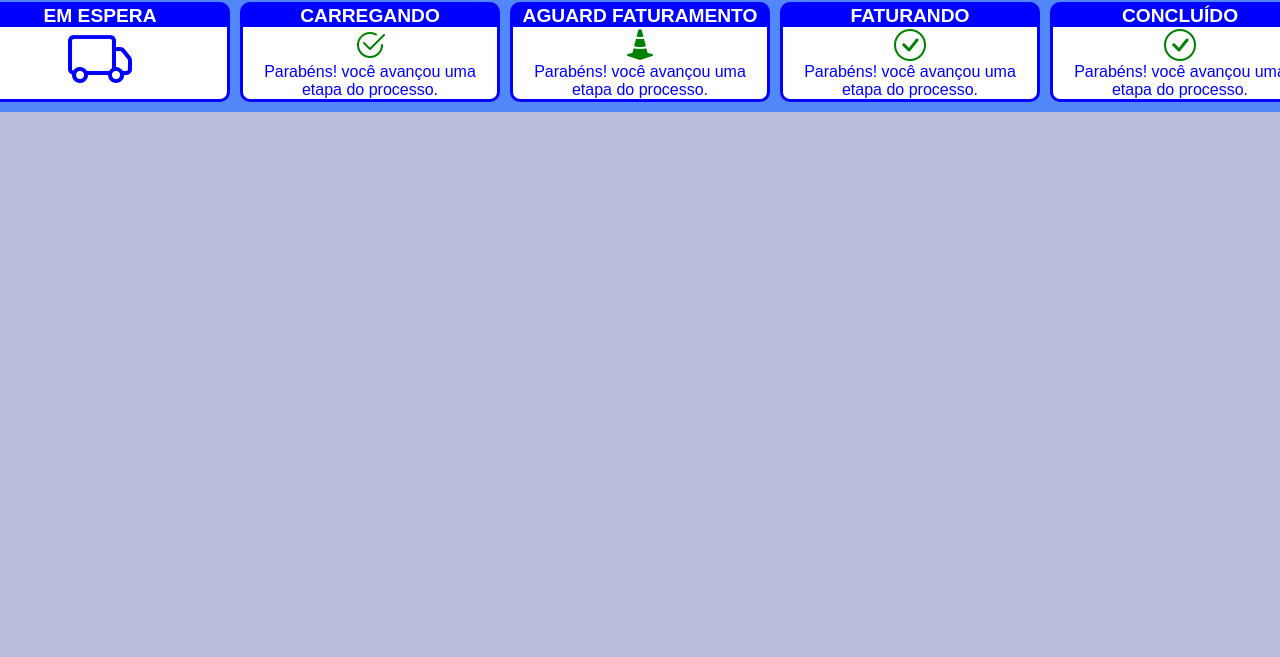
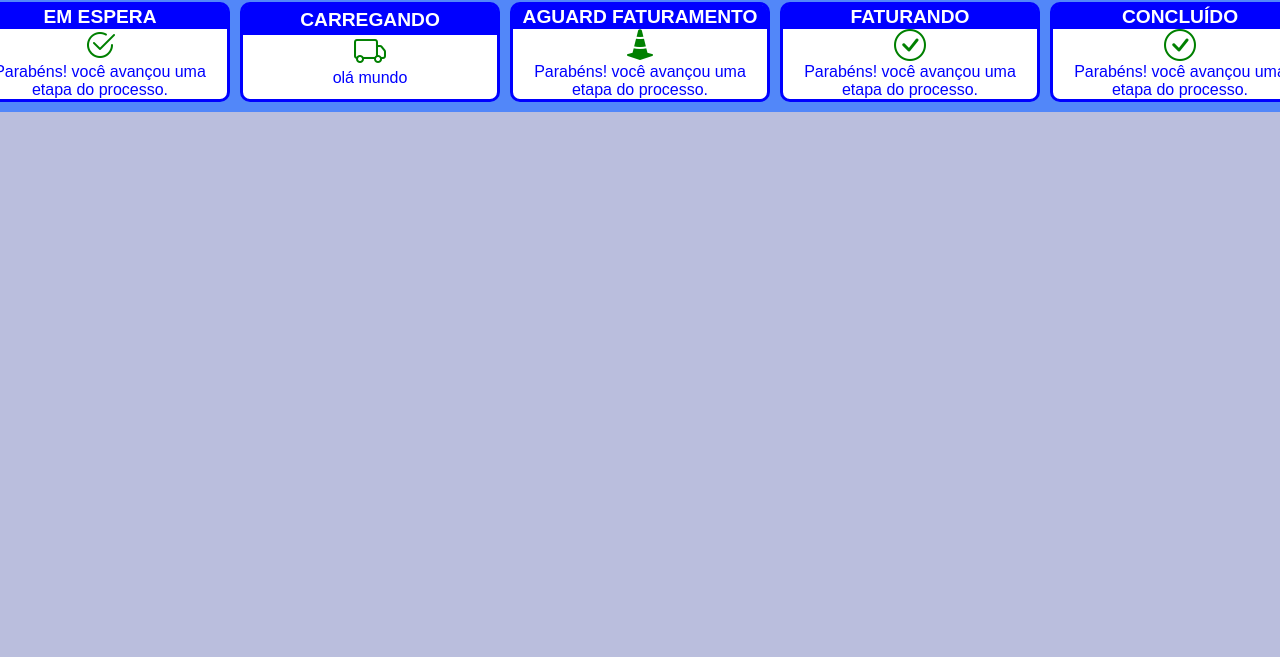
Before and after one commit to francisconeponuceno/projeto-kanban, a plain HTML site: page index.html in a window 1280 px wide. Shown: the part 143-800 px from the top of the page. Drawn offline with nearby package versions, Linux system fonts and the light colour scheme.

Commit message:
atualizacao

```diff
--- a/index.html
+++ b/index.html
@@ -17,7 +17,9 @@
     </section>
 
     <section class="card">
+
         <header class="content">
+
             <nav>
                 <div class="menu">
                     <div><h1>SEQ</h1><span>1</span></div>
@@ -29,73 +31,68 @@
                     <div><h1>CUB</h1><span>80</span></div>
                 </div>
             </nav>
+
             <div class="logo">
                 <img src="usuario.avif" alt="">
             </div>
         </header>
 
         <div class="mae">
-            <div class="fase1" id="espera">
+
+            <div class="fase" id="espera">
                 <div class="title">
                     <h1>EM ESPERA</h1>
                 </div>
-                <div class="carrinho"><i class="bi bi-truck"></i></div>
-                <div class="descricao">
-                    <div class="passo1">
-                        <i class="bi bi-check-circle"></i>
-                        <p>Parabéns! você avançou uma etapa do processo.</p>
-                    </div>
+                <div class="passo">
+                    <i class="bi bi-check2-circle"></i>
+                    <p id="msg1">Parabéns! você avançou uma etapa do processo.</p>
                 </div>
             </div>
-            <div class="fase2">
+
+            <div class="fase">
                 <div class="title" id="carregando">
                     <h1>CARREGANDO</h1>
                 </div>
-                <div class="carrinho" id="cart2"><i class="bi bi-truck"></i></div>
-                <div class="descricao">
-                    <div class="passo2">
-                        <i class="bi bi-check2-circle"></i>
-                        <p>Parabéns! você avançou uma etapa do processo.</p>
-                    </div>
+                <div class="passo">
+                    <i class="bi bi-check2-circle" id="icone2"></i>
+                    <p id="msg2">Parabéns! você avançou uma etapa do processo.</p>
                 </div>
+            </div>
 
-            </div>
-            <div class="fase3">
+            <div class="fase">
                 <div class="title" id="aguard-faturamento">
                     <h1>AGUARD FATURAMENTO</h1>
                 </div>
-
-                <div class="descricao">
-                    <div class="passo3">
-                        <i class="bi bi-cone-striped"></i>
-                        <p>Parabéns! você avançou uma etapa do processo.</p>
-                    </div>
+                <div class="passo">
+                    <i class="bi bi-cone-striped"></i>
+                    <p>Parabéns! você avançou uma etapa do processo.</p>
                 </div>
             </div>
-            <div class="fase4">
+
+            <div class="fase">
                 <div class="title" id="faturando">
                     <h1>FATURANDO</h1>
                 </div>
-                <div class="descricao">
-                    <div class="passo4">
-                        <i class="bi bi-check-circle"></i>
-                        <p>Parabéns! você avançou uma etapa do processo.</p>
-                    </div>
+                <div class="passo">
+                    <i class="bi bi-check-circle"></i>
+                    <p>Parabéns! você avançou uma etapa do processo.</p>
                 </div>
             </div>
-            <div class="fase5">
+
+            <div class="fase">
                 <div class="title" id="concluído">
                     <h1>CONCLUÍDO</h1>
                 </div>
-                <div class="descricao">
-                    <div class="passo5">
-                        <i class="bi bi-check-circle"></i>
-                        <p>Parabéns! você avançou uma etapa do processo.</p>
-                    </div>
+                <div class="passo">
+                    <i class="bi bi-check-circle"></i>
+                    <p>Parabéns! você avançou uma etapa do processo.</p>
                 </div>
             </div>
+
         </div>
+
     </section>
 
+    <script src="script.js"></script>
 </body>
 </html>
--- a/script.js
+++ b/script.js
@@ -0,0 +1,9 @@
+var msg2 = document.querySelector('#msg2');
+var icone2 = document.querySelector('#icone2');
+msg2.innerHTML = 'olá mundo';
+
+let carro = "bi bi-truck"
+let cone = "bi bi-cone-striped"
+let chekok = "bi bi-check2-circle"
+
+icone2.classList = carro;
--- a/style.css
+++ b/style.css
@@ -106,7 +106,7 @@ img {
     gap: 10px;
 }
 
-.fase1 {
+.fase {
     width: 260px;
     height: 100px;
     color: var(--branco);
@@ -117,7 +117,7 @@ img {
     flex-direction: column;
 }
 
-.fase1 .title {
+.fase .title {
     display: flex;
     height: 30px;
     background-color: var(--azul3);
@@ -128,181 +128,7 @@ img {
     font-size: 0.8rem;
 }
 
-.fase1 .descricao {
-    display: flex;
-    flex-direction: column;
-    margin: 2px;
-    border-radius: 5px;
-}
-
-/* #######FIM DO ESTILO DA FASE 1 ########*/
-
-/* #######INICIO DO ESTILO DA FASE 2 ########*/
-
-.fase2 {
-    width: 260px;
-    height: 100px;
-    color: var(--branco);
-    border-radius: 10px;
-    border: 3px solid var(--azul3);
-    background-color: var(--branco);
-    display: flex;
-    flex-direction: column;
-}
-
-.fase2 .title {
-    display: flex;
-    height: 30px;
-    background-color: var(--azul3);
-    border-radius: 5px 5px 0px 0px;
-    justify-content: center;
-    align-items: center;
-    text-align: center;
-    font-size: 0.8rem;
-}
-
-.fase2 .descricao {
-    display: flex;
-    flex-direction: column;
-    margin: 2px;
-    border-radius: 5px;
-}
-
-/* #######FIM DO ESTILO DA FASE 2 ########*/
-
-/* #######INICIO DO ESTILO DA FASE 3 ########*/
-
-.fase3 {
-    width: 260px;
-    height: 100px;
-    color: var(--branco);
-    border-radius: 10px;
-    border: 3px solid var(--azul3);
-    background-color: var(--branco);
-    display: flex;
-    flex-direction: column;
-}
-
-.fase3 .title {
-    display: flex;
-    height: 30px;
-    background-color: var(--azul3);
-    border-radius: 5px 5px 0px 0px;
-    justify-content: center;
-    align-items: center;
-    text-align: center;
-    font-size: 0.8rem;
-}
-
-.fase3 .descricao {
-    display: flex;
-    flex-direction: column;
-    margin: 2px;
-    border-radius: 5px;
-}
-
-/* #######FIM DO ESTILO DA FASE 3 ########*/
-
-/* #######INICIO DO ESTILO DA FASE 4 ########*/
-
-.fase4 {
-    width: 260px;
-    height: 100px;
-    color: var(--branco);
-    border-radius: 10px;
-    border: 3px solid var(--azul3);
-    background-color: var(--branco);
-    display: flex;
-    flex-direction: column;
-}
-
-.fase4 .title {
-    display: flex;
-    height: 30px;
-    background-color: var(--azul3);
-    border-radius: 5px 5px 0px 0px;
-    justify-content: center;
-    align-items: center;
-    text-align: center;
-    font-size: 0.8rem;
-}
-
-.fase4 .descricao {
-    display: flex;
-    flex-direction: column;
-    margin: 2px;
-    border-radius: 5px;
-}
-
-/* #######FIM DO ESTILO DA FASE 4 ########*/
-
-/* #######INICIO DO ESTILO DA FASE 5 ########*/
-
-.fase5 {
-    width: 260px;
-    height: 100px;
-    color: var(--branco);
-    border-radius: 10px;
-    border: 3px solid var(--azul3);
-    background-color: var(--branco);
-    display: flex;
-    flex-direction: column;
-}
-
-.fase5 .title {
-    display: flex;
-    height: 30px;
-    background-color: var(--azul3);
-    border-radius: 5px 5px 0px 0px;
-    justify-content: center;
-    align-items: center;
-    text-align: center;
-    font-size: 0.8rem;
-}
-
-.fase5 .descricao {
-    display: flex;
-    flex-direction: column;
-    margin: 2px;
-    border-radius: 5px;
-}
-
-/* #######FIM DO ESTILO DA FASE 5 ########*/
-/* ########################################*/
-
-/* #######INICIO DO ESTILO DO PASSO 1 ########*/
-
-.passo1{
-    display: none
-}
-
-.passo2 {
-    display: block;
-}
-
- #cart2 {
-    display: none;
-}
-
-.carrinho {
-    width: 100%;
-    height: 100%;
-    display: flex;
-    justify-content: center;
-    display: block;
-}
-
- .carrinho i {
-    display: flex;
-    justify-content: center;
-    align-items: center;
-    text-align: center;
-    font-size: 4rem;
-    color: var(--azul3);
-
-}
-
-.passo1 i {
+.fase .passo i {
     color: var(--verde);
     display: flex;
     justify-content: center;
@@ -311,96 +137,7 @@ img {
     margin-bottom: 2px;
 }
 
-.passo1 p {
+.fase .passo p {
     color: var(--azul3);
     text-align: center;
 }
-
-/* #######FIM DO ESTILO DO PASSO 1 ########*/
-
-/* #######INICIO DO ESTILO DO PASSO 2 ########*/
-
-.passo2 i {
-    color: var(--verde);
-    display: flex;
-    justify-content: center;
-    align-items: center;
-    font-size: 2rem;
-    margin-bottom: 2px;
-}
-
-.passo2 p {
-    color: var(--azul3);
-    text-align: center;
-}
-
-/* #######FIM DO ESTILO DO PASSO 2 ########*/
-
-/* #######INICIO DO ESTILO DO PASSO 3 ########*/
-
-.passo3{
-    height: 126px;
-    display: block;
-}
-
-.passo3 i {
-    color: var(--verde);
-    display: flex;
-    justify-content: center;
-    align-items: center;
-    font-size: 2rem;
-    margin-bottom: 2px;
-}
-
-.passo3 p {
-    color: var(--azul3);
-    text-align: center;
-}
-
-/* #######FIM DO ESTILO DO PASSO 3 ########*/
-
-/* #######INICIO DO ESTILO DO PASSO 4 ########*/
-
-.passo4{
-    height: 126px;
-    display: block;
-}
-
-.passo4 i {
-    color: var(--verde);
-    display: flex;
-    justify-content: center;
-    align-items: center;
-    font-size: 2rem;
-    margin-bottom: 2px;
-}
-
-.passo4 p {
-    color: var(--azul3);
-    text-align: center;
-}
-
-/* #######FIM DO ESTILO DO PASSO 4 ########*/
-
-/* #######INICIO DO ESTILO DO PASSO 5 ########*/
-
-.passo5{
-    height: 126px;
-    display: block;
-}
-
-.passo5 i {
-    color: var(--verde);
-    display: flex;
-    justify-content: center;
-    align-items: center;
-    font-size: 2rem;
-    margin-bottom: 2px;
-}
-
-.passo5 p {
-    color: var(--azul3);
-    text-align: center;
-}
-
-/* #######FIM DO ESTILO DO PASSO 5 ########*/
```
